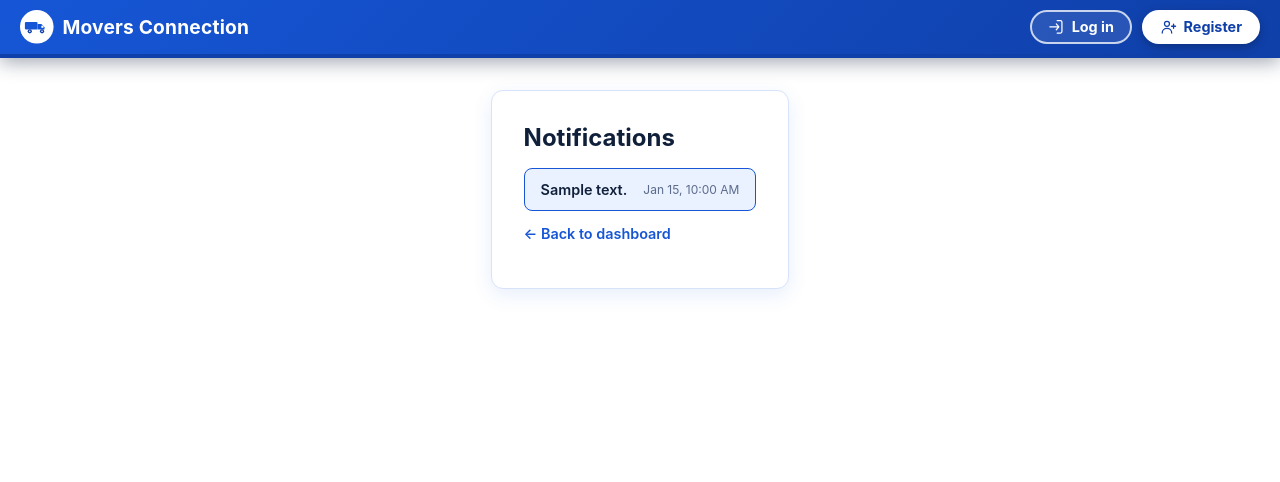
After one commit to SolomonM8/Movers-Connection-Web-Application, a Django app: template accounts/templates/accounts/notifications.html in a window 1280 px wide. The commit adds this page. Shown: the top 482 px of the page. Run offline with Django 5.2, Linux system fonts and the light colour scheme; the template is opened without the code that fills it: most values are stand-ins (such as "Sample title", 1, 10 or a date in 2020).

Commit message:
Restructure driver dashboard, cap active jobs, add notifications
The dashboard was showing a stale lifetime "jobs posted" counter next
to a job list that no longer matched it (e.g. "2 posted" with an empty
list after deleting test jobs), reading as a bug. Replaced it with
live, always-consistent numbers: an Active Jobs section (open jobs
with today-or-later dates, capped at 3 per driver, enforced server-side
on both GET and POST to /jobs/create/) is the only list rendered on
the dashboard. Past jobs (date already passed, not completed) move to
a separate /jobs/past/ page that's only queried when visited, and
completed jobs are no longer listed anywhere on the dashboard, driven
solely by the persistent jobs_completed_count counter. Completed jobs
can no longer be deleted (button hidden, and blocked server-side).

Also adds a lightweight Notification model + nav bell with an unread
badge, fed by a context processor so it's available on every page.
Laborers get notified when their application is accepted or declined;
drivers get notified when someone applies to one of their jobs, with a
direct link to the relevant job or message thread.

```diff
--- a/accounts/admin.py
+++ b/accounts/admin.py
@@ -1,7 +1,7 @@
 from django.contrib import admin
 from django.contrib.auth.admin import UserAdmin as DjangoUserAdmin
 
-from .models import DriverProfile, LaborerProfile, User
+from .models import DriverProfile, LaborerProfile, Notification, User
 
 
 class UserAdmin(DjangoUserAdmin):
@@ -26,3 +26,4 @@ class UserAdmin(DjangoUserAdmin):
 admin.site.register(User, UserAdmin)
 admin.site.register(DriverProfile)
 admin.site.register(LaborerProfile)
+admin.site.register(Notification)
--- /dev/null
+++ b/accounts/context_processors.py
@@ -0,0 +1,4 @@
+def notifications(request):
+    if not request.user.is_authenticated:
+        return {}
+    return {"unread_notification_count": request.user.notifications.filter(is_read=False).count()}
--- /dev/null
+++ b/accounts/templates/accounts/notifications.html
@@ -0,0 +1,18 @@
+{% extends "base.html" %}
+{% block title %}Notifications - Movers Connection{% endblock %}
+{% block content %}
+<h1>Notifications</h1>
+{% if notification_list %}
+  <div class="notification-list">
+    {% for notification in notification_list %}
+      <a class="notification-item{% if not notification.is_read %} notification-item--unread{% endif %}" href="{{ notification.url|default:'#' }}">
+        <span>{{ notification.message }}</span>
+        <span class="notification-item-date">{{ notification.created_at|date:"M j, g:i A" }}</span>
+      </a>
+    {% endfor %}
+  </div>
+{% else %}
+  <p>You don't have any notifications yet.</p>
+{% endif %}
+<p class="helper-link"><a href="{% url 'accounts:dashboard' %}">&larr; Back to dashboard</a></p>
+{% endblock %}
--- a/accounts/urls.py
+++ b/accounts/urls.py
@@ -16,4 +16,5 @@ urlpatterns = [
     path("dashboard/laborer/", views.LaborerDashboardView.as_view(), name="laborer_dashboard"),
     path("dashboard/laborer/edit/", views.LaborerProfileEditView.as_view(), name="laborer_profile_edit"),
     path("dashboard/admin/", views.AdminDashboardView.as_view(), name="admin_dashboard"),
+    path("notifications/", views.NotificationListView.as_view(), name="notifications"),
 ]
--- a/jobs/models.py
+++ b/jobs/models.py
@@ -6,6 +6,8 @@ from coverage.models import County
 
 
 class Job(models.Model):
+    MAX_ACTIVE_PER_DRIVER = 3
+
     class JobType(models.TextChoices):
         LOAD = "load", "Load"
         UNLOAD = "unload", "Unload"
--- a/jobs/urls.py
+++ b/jobs/urls.py
@@ -6,6 +6,7 @@ app_name = "jobs"
 
 urlpatterns = [
     path("create/", views.JobCreateView.as_view(), name="create"),
+    path("past/", views.DriverPastJobListView.as_view(), name="past"),
     path("browse/", views.LaborerJobListView.as_view(), name="browse"),
     path("<int:pk>/", views.JobDetailView.as_view(), name="detail"),
     path("<int:pk>/edit/", views.JobUpdateView.as_view(), name="edit"),
--- a/movers_connection/settings.py
+++ b/movers_connection/settings.py
@@ -64,6 +64,7 @@ TEMPLATES = [
                 'django.template.context_processors.request',
                 'django.contrib.auth.context_processors.auth',
                 'django.contrib.messages.context_processors.messages',
+                'accounts.context_processors.notifications',
             ],
         },
     },
--- a/templates/base.html
+++ b/templates/base.html
@@ -149,6 +149,43 @@
     }
 
     .icon-flip { display: inline-flex; transform: scaleX(-1); }
+
+    .notification-bell { position: relative; }
+    .notification-badge {
+      display: inline-flex;
+      align-items: center;
+      justify-content: center;
+      min-width: 1.1rem;
+      height: 1.1rem;
+      padding: 0 0.3rem;
+      border-radius: 999px;
+      background: #e0483a;
+      color: #fff;
+      font-size: 0.68rem;
+      font-weight: 800;
+      line-height: 1;
+    }
+
+    .notification-list { display: flex; flex-direction: column; gap: 0.5rem; }
+    .notification-item {
+      display: flex;
+      align-items: center;
+      justify-content: space-between;
+      gap: 1rem;
+      padding: 0.75rem 1rem;
+      border: 1px solid var(--color-border);
+      border-radius: 8px;
+      text-decoration: none;
+      color: var(--color-text);
+      font-size: 0.9rem;
+    }
+    .notification-item:hover { background: var(--color-primary-light); }
+    .notification-item--unread {
+      border-color: var(--color-primary);
+      background: var(--color-primary-light);
+      font-weight: 600;
+    }
+    .notification-item-date { flex-shrink: 0; font-size: 0.75rem; color: var(--color-muted); font-weight: 400; }
 
     main.card {
       max-width: 480px;
@@ -697,6 +734,12 @@
       margin-top: 0.25rem;
     }
 
+    a.stat-box-link {
+      text-decoration: none;
+      transition: background 0.15s ease, transform 0.15s ease;
+    }
+    a.stat-box-link:hover { background: #dfe9ff; transform: translateY(-1px); }
+
     .job-actions {
       display: flex;
       align-items: center;
@@ -1220,6 +1263,11 @@
           {% include "includes/icon-target.svg" %}
           Coverage Map
         </a>
+        <a href="{% url 'accounts:notifications' %}" class="nav-btn nav-btn--ghost notification-bell">
+          {% include "includes/icon-bell.svg" %}
+          Notifications
+          {% if unread_notification_count %}<span class="notification-badge">{{ unread_notification_count }}</span>{% endif %}
+        </a>
         <span class="user-info">{{ user.email }} &middot; {{ user.get_role_display }}</span>
         <form action="{% url 'accounts:logout' %}" method="post">
           {% csrf_token %}
```
Also changed, not shown: accounts/models.py (+14 -0 lines), accounts/templates/accounts/driver_dashboard.html (+7 -7 lines), accounts/views.py (+31 -6 lines), jobs/templates/jobs/job_detail.html (+6 -4 lines), jobs/templates/jobs/job_past.html (added, +28 -0 lines), jobs/views.py (+68 -1 lines), accounts/migrations/0004_notification.py (added), templates/includes/icon-bell.svg (added).
